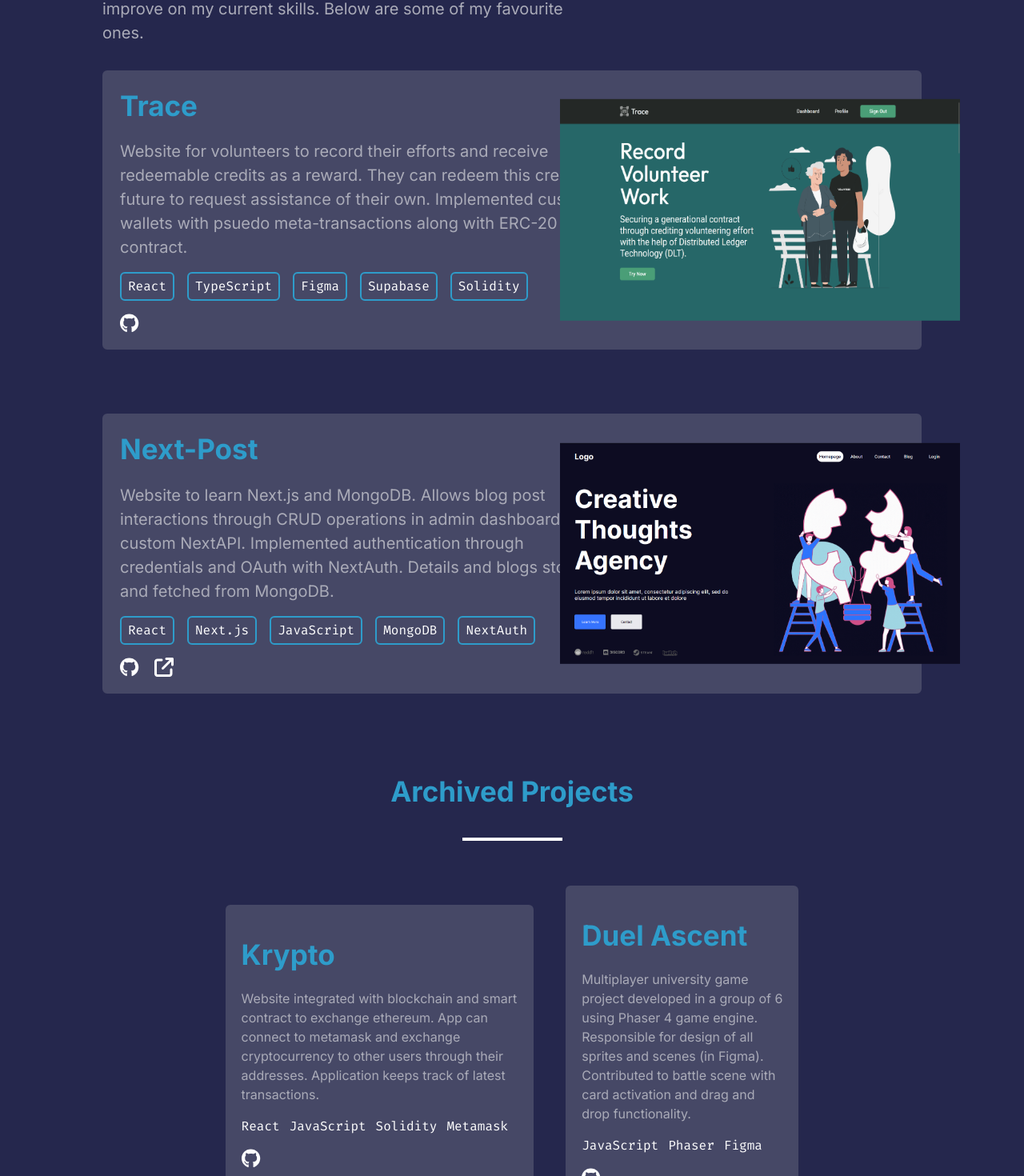
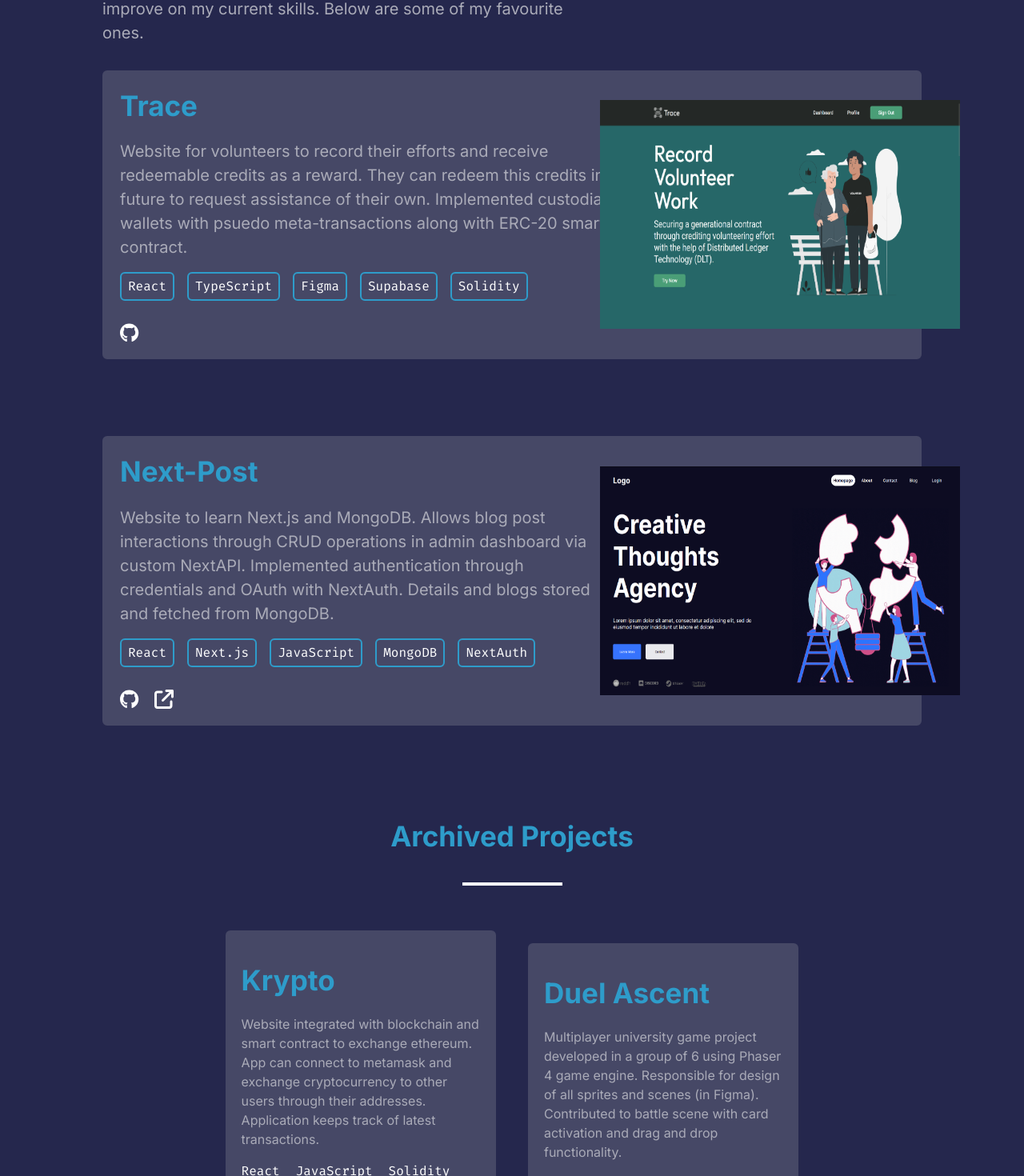
Before and after one commit to Jexarx121/Portfolio, a Next.js app: page / in a window 1280 px wide. Shown: the part 2900-4370 px from the top of the page at 80% size. Built offline with nearby package versions, Linux system fonts and the light colour scheme.

Commit message:
feat: Made project and work section responsive

```diff
--- a/src/components/about/About.tsx
+++ b/src/components/about/About.tsx
@@ -7,7 +7,7 @@ const fira_code = Fira_Code({ subsets: ['latin'] });
 
 const About = () => {
   return (
-    <div className="lg:w-[80%] w-[90%] m-auto mb-48" id="about">
+    <div className="lg:w-[80%] sm:w-[90%] w-[100%] sm:p-0 px-8 m-auto mb-48" id="about">
       <Title title="About"/>
       <Separator/>
       <div className="flex lg:flex-row flex-col">
--- a/src/components/hero/Hero.tsx
+++ b/src/components/hero/Hero.tsx
@@ -1,6 +1,6 @@
 const Hero = () => {
   return (
-    <div className="md:w-[60%] w-[90%] m-auto min-h-screen flex flex-col mt-28">
+    <div className="lg:w-[60%] md:w-[80%] sm:w-[90%] w-[100%] m-auto min-h-screen flex flex-col mt-28 sm:p-0 px-8">
       <h1 className="lg:my-6 md:my-5 my-4">Y'hello, my name is</h1>
       <h1 className="text-white sm:text-8xl text-5xl font-bold lg:my-6 md:my-5 my-4">Zhi Jie Chen.</h1>
       <h2 className="text-[#aaabb8] sm:text-8xl text-5xl font-bold lg:my-6 md:my-5 my-4">Fullstack developer.</h2>
--- a/src/components/project/ArchivedProject.tsx
+++ b/src/components/project/ArchivedProject.tsx
@@ -18,13 +18,13 @@ interface ArchivedProjectProps {
 
 const ArchivedProject = ({ title, description, languages, githubLink, projectLink } : ArchivedProjectProps) => {
   return (
-    <div className="w-[70%] m-auto">
+    <div className="lg:w-[70%] md:w-[80%] sm:w-[90%] w-[100%] m-auto sm:p-0 px-8">
       <div className="bg-[#464866] rounded-md p-5">
         <Title title={title}/>
         <p>{description}</p>
-        <div className="flex flex-row my-3">
+        <div className="flex flex-row my-3 flex-wrap">
           {languages.map((language, index) => (
-            <p key={index} className={`py-1 rounded-md text-white ${fira_code.className} mr-3`}>{language}</p>
+            <p key={index} className={`py-1 rounded-md text-white ${fira_code.className} mr-5`}>{language}</p>
           ))}
         </div>
         <div className="gap-5 flex flex-row">
--- a/src/components/project/FeaturedProject.tsx
+++ b/src/components/project/FeaturedProject.tsx
@@ -19,11 +19,11 @@ interface FeaturedProjectProps {
 
 const FeaturedProject = ({ title, description, languages, imageLink, githubLink, projectLink } : FeaturedProjectProps) => {
   return (
-    <div className="bg-[#464866] border-[#464866] border-2 rounded-md flex flex-row gap-5 px-5 pb-4  relative mb-20">
-      <div className="w-[70%]">
+    <div className="bg-[#464866] border-[#464866] border-2 rounded-md flex lg:flex-row flex-col gap-5 px-5 pb-4 relative mb-24">
+      <div className="lg:w-[70%] md:w-[80%] sm:w-[90%] w-[100%]">
         <Title title={title}/>
-        <p className="text-[20px] my-4">{description}</p>
-        <div className="flex flex-row gap-4 pb-4">
+        <p className="md:text-[20px] text-[18px] my-4">{description}</p>
+        <div className="flex md:flex-row my-3 flex-wrap gap-4 pb-4">
           {languages.map((language, index) => (
             <p key={index} className={`px-2 py-1 border-[#2E9CCA] rounded-md border-2 text-white ${fira_code.className}`}>{language}</p>
           ))}
@@ -35,8 +35,9 @@ const FeaturedProject = ({ title, description, languages, imageLink, githubLink,
           )}
         </div>
       </div>
-      <div className="w-[40%]">
-        <Image src={imageLink} alt="Trace project homepage" width={500} height={400} className="absolute right-0 top-1/2 transform -translate-y-1/2 translate-x-[50px] h-[80%]"/>
+      <div className="lg:w-[40%]">
+        <Image src={imageLink} alt="Trace project homepage" width={500} height={400}
+          className="lg:absolute lg:right-0 lg:top-1/2 lg:transform lg:-translate-y-1/2 lg:translate-x-[50px] xl:h-[80%] lg:h-[70%] xl:w-[450px] lg:w-[350px] w-full"/>
       </div>
     </div>
   )
--- a/src/components/project/Project.tsx
+++ b/src/components/project/Project.tsx
@@ -5,11 +5,11 @@ import FeaturedProject from "./FeaturedProject";
 
 const Project = () => {
   return (
-    <div className="w-[80%] m-auto mb-48" id="projects">
+    <div className="lg:w-[80%] sm:w-[90%] w-[100%] m-auto mb-48 sm:p-0 px-8" id="projects">
       <div className="mb-8">
         <Title title="Personal Ventures"/>
         <Separator/>
-        <p className="w-[60%] text-[20px]">
+        <p className="lg:w-[60%] md:w-[80%] sm:w-[90%] w-[100%] text-[20px]">
           I enjoy working on projects as an outlet for my creativity. As well as that, it provides a fun way to learn new technologies or improve on my current skills. Below are some of my favourite ones.
         </p>
       </div>
@@ -19,7 +19,7 @@ const Project = () => {
         <Title title="Archived Projects"/>
         <Separator/>
       </div>
-      <div className="w-[70%] m-auto flex flex-row gap-10">
+      <div className="lg:w-[70%] md:w-[80%] sm:w-[90%] w-[100%] m-auto flex lg:flex-row flex-col gap-10">
         <ArchivedProject title="Krypto" description="Website integrated with blockchain and smart contract to exchange ethereum. App can connect to metamask and exchange cryptocurrency to other users through their addresses. Application keeps track of latest transactions." languages={["React", "JavaScript", "Solidity", "Metamask"]} githubLink="https://github.com/Jexarx121/Krypto" projectLink=""/>
         <ArchivedProject title="Duel Ascent" description="Multiplayer university game project developed in a group of 6 using Phaser 4 game engine. Responsible for design of all sprites and scenes (in Figma). Contributed to battle scene with card activation and drag and drop functionality." languages={["JavaScript", "Phaser", "Figma", ]} githubLink="https://github.com/nickCompSci/teamProject" projectLink=""/>
       </div>
--- a/src/components/work/IBM.tsx
+++ b/src/components/work/IBM.tsx
@@ -1,9 +1,9 @@
 const IBM = () => {
   return (
-    <div className="w-[90%]">
-      <h1 className="text-white text-4xl font-bold">Software Engineer</h1>
+    <div className="lg:w-[90%] w-[100%]">
+      <h1 className="text-white lg:text-4xl sm:text-3xl text-2xl font-bold">Software Engineer</h1>
       <p className="text-sm mb-2">March 2023 - September 2023</p>
-      <ol className="text-[#aaabb8] list-disc list-inside text-[20px] marker:text-[#2E9CCA]">
+      <ol className="text-[#aaabb8] list-disc list-inside lg:text-[20px] sm:text-[18px] text-[16px] marker:text-[#2E9CCA]">
         <li className="py-1">Responsible for Cypress tests on playbook canvas and system interaction on IBM SOAR QRadar.</li>
         <li className="py-1">Removed flakiness on many playbook tests in Jenkins, increasing the build success rate from 70% to 90%.</li>
         <li className="py-1">Converted deprecated Enzyme tests to React Testing Library, improving the pass rate by 15%.</li>
--- a/src/components/work/Intern.tsx
+++ b/src/components/work/Intern.tsx
@@ -1,9 +1,9 @@
 const Intern = () => {
   return (
-    <div className="w-[90%]">
-      <h1 className="text-white text-4xl font-bold">Intern</h1>
+    <div className="lg:w-[90%] w-[100%]">
+      <h1 className="text-white lg:text-4xl sm:text-3xl text-2xl font-bold">Intern</h1>
       <p className="text-sm mb-2">June 2022 - September 2022</p>
-      <ol className="text-[#aaabb8] list-disc list-inside text-[20px] marker:text-[#2E9CCA]">
+      <ol className="text-[#aaabb8] list-disc list-inside lg:text-[20px] sm:text-[18px] text-[16px] marker:text-[#2E9CCA]">
         <li className="py-1">Redesigned the website of Cork Smart Gateway with WordPress CMS in a team of two.</li>
         <li className="py-1">Hosted a local LAMP server for hosting and debugging, leading to a 20% decrease in bugs and increasing productivity by 15%.</li>
         <li className="py-1">Removed bloated plugins, repetitive page components and redundant CSS to raise website performance by 31%.</li>
--- a/src/components/work/Work.tsx
+++ b/src/components/work/Work.tsx
@@ -13,7 +13,7 @@ const Work = () => {
   const workTitleHoverStyle : string = "hover:text-[#29648A] duration-300 transition hover:border-[#29648A] hover:border-b-2 pb-2"
 
   return (
-    <div className="mb-48 w-[60%] m-auto" id="experience">
+    <div className="mb-48 lg:w-[60%] md:w-[80%] sm:w-[90%] w-[100%] m-auto sm:p-0 px-8" id="experience">
       <Title title="Previous Work" />
       <Separator/>
       <div className="flex flex-row mb-4">
```
